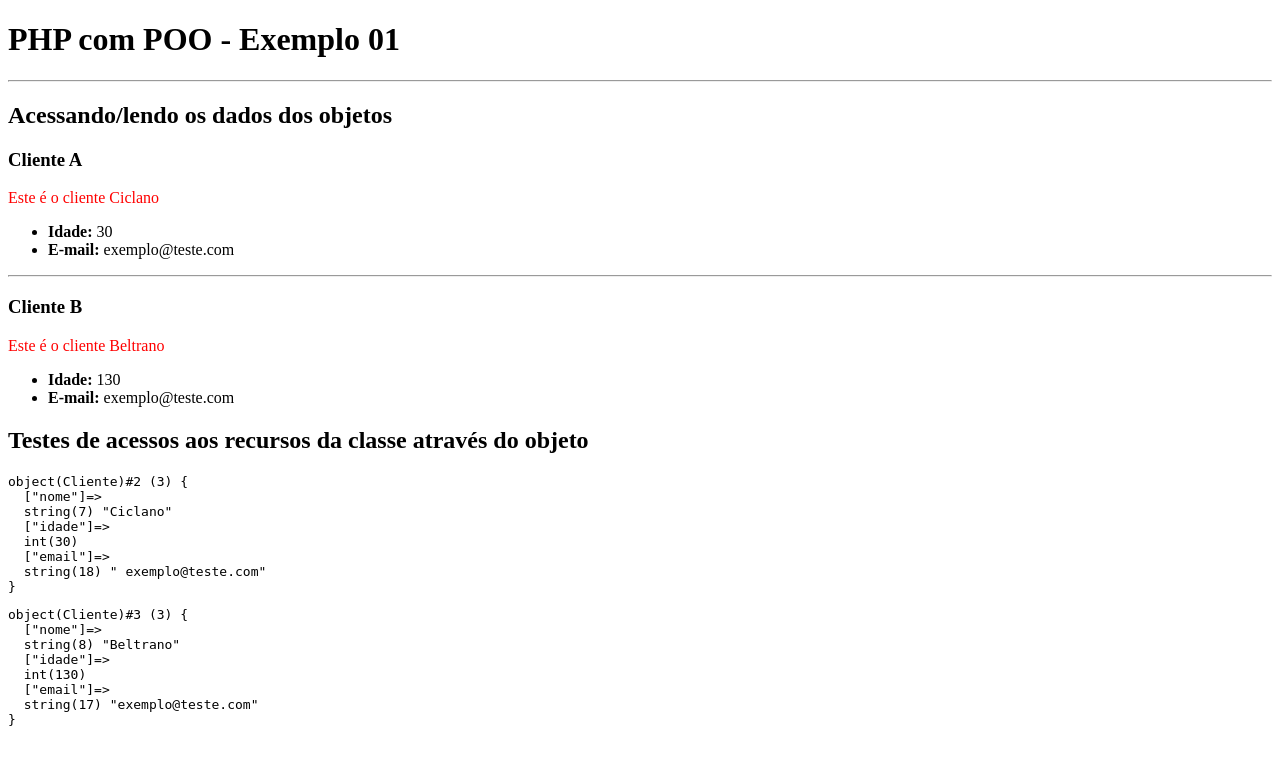
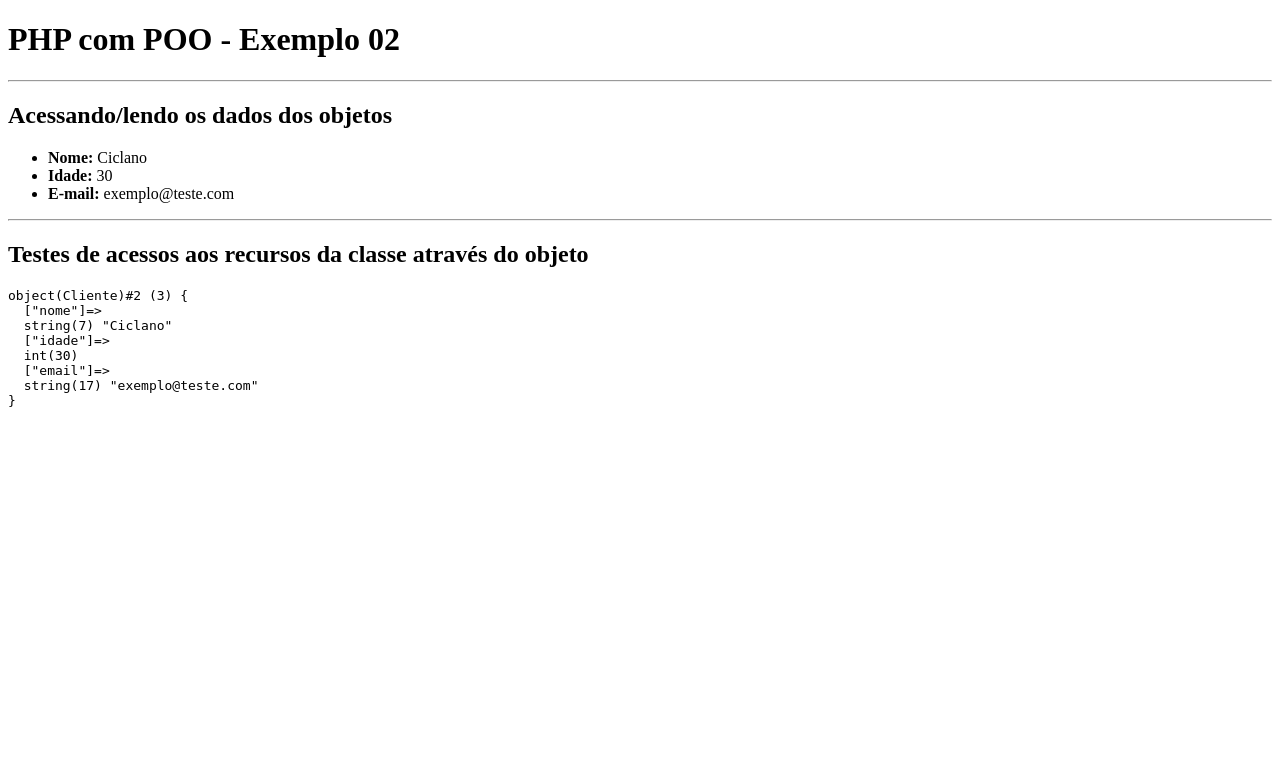
Before and after one commit to nevesapi/aulasphp-poo, a PHP site: page / in a window 1280 px wide. Shown: the top 765 px of the page. Run offline with PHP 8.4, Linux system fonts and the light colour scheme.

Commit message:
Encapsulamento e acesso ao objeto

```diff
--- a/index.php
+++ b/index.php
@@ -4,11 +4,11 @@
 <head>
   <meta charset="UTF-8">
   <meta name="viewport" content="width=device-width, initial-scale=1.0">
-  <title>Exemplo 01</title>
+  <title>Exemplo 02</title>
 </head>
 
 <body>
-  <h1>PHP com POO - Exemplo 01</h1>
+  <h1>PHP com POO - Exemplo 02</h1>
   <hr>
 
   <?php
@@ -16,42 +16,24 @@
 
   //Criando instancia da classe
   $clienteA = new Cliente();
-  $clienteB = new Cliente();
 
-  $clienteA->nome = "Ciclano";
-  $clienteA->idade = 30;
-  $clienteA->email = " exemplo@teste.com";
+  $clienteA->setNome("Ciclano");
+  $clienteA->setIdade(30);
+  $clienteA->setEmail("exemplo@teste.com");
 
-  $clienteB->nome = "Beltrano";
-  $clienteB->idade = 130;
-  $clienteB->email = "exemplo@teste.com";
   ?>
 
   <h2>Acessando/lendo os dados dos objetos</h2>
-  <h3>Cliente A</h3>
-
-  <div>
-    <?= $clienteA->exibirDados() ?>
-  </div>
   <ul>
-    <li><b>Idade: </b><?= $clienteA->idade ?></li>
-    <li><b>E-mail: </b><?= $clienteA->email ?></li>
+    <li><b>Nome: </b><?= $clienteA->getNome() ?></li>
+    <li><b>Idade: </b><?= $clienteA->getIdade() ?></li>
+    <li><b>E-mail: </b><?= $clienteA->getEmail() ?></li>
   </ul>
 
   <hr>
 
-  <h3>Cliente B</h3>
-
-  <div>
-    <?= $clienteB->exibirDados() ?>
-  </div>
-  <ul>
-    <li><b>Idade: </b><?= $clienteB->idade ?></li>
-    <li><b>E-mail: </b><?= $clienteB->email ?></li>
-  </ul>
   <h2>Testes de acessos aos recursos da classe através do objeto</h2>
   <pre><?= var_dump($clienteA) ?></pre>
-  <pre><?= var_dump($clienteB) ?></pre>
 </body>
 
 </html>
--- a/src/Cliente.php
+++ b/src/Cliente.php
@@ -6,12 +6,42 @@ class Cliente
   public int $idade;
   public string $email;
 
-  public function exibirDados(): void
+  public function setNome(string $nome): void
   {
-    echo "<p style='color:red'>Este é o cliente $this->nome</p>";
+    $this->nome = $nome;
   }
-  public function verificarIdade(int $idade): bool
+
+  public function setIdade(string $idade): void
   {
-    return true;
+
+    if ($idade < 0) {
+      throw new InvalidArgumentException("Idade não pode ser negativa!");
+    }
+    $this->idade = $idade;
+  }
+
+  public function setEmail(string $email): void
+  {
+
+    if (!filter_var($email, FILTER_VALIDATE_EMAIL)) {
+      throw new InvalidArgumentException("E-mail inválido!");
+    }
+    $this->email = $email;
+  }
+
+
+  public function getNome(): string
+  {
+    return $this->nome;
+  }
+
+  public function getIdade(): int
+  {
+    return $this->idade;
+  }
+
+  public function getEmail(): string
+  {
+    return $this->email;
   }
 }
```
